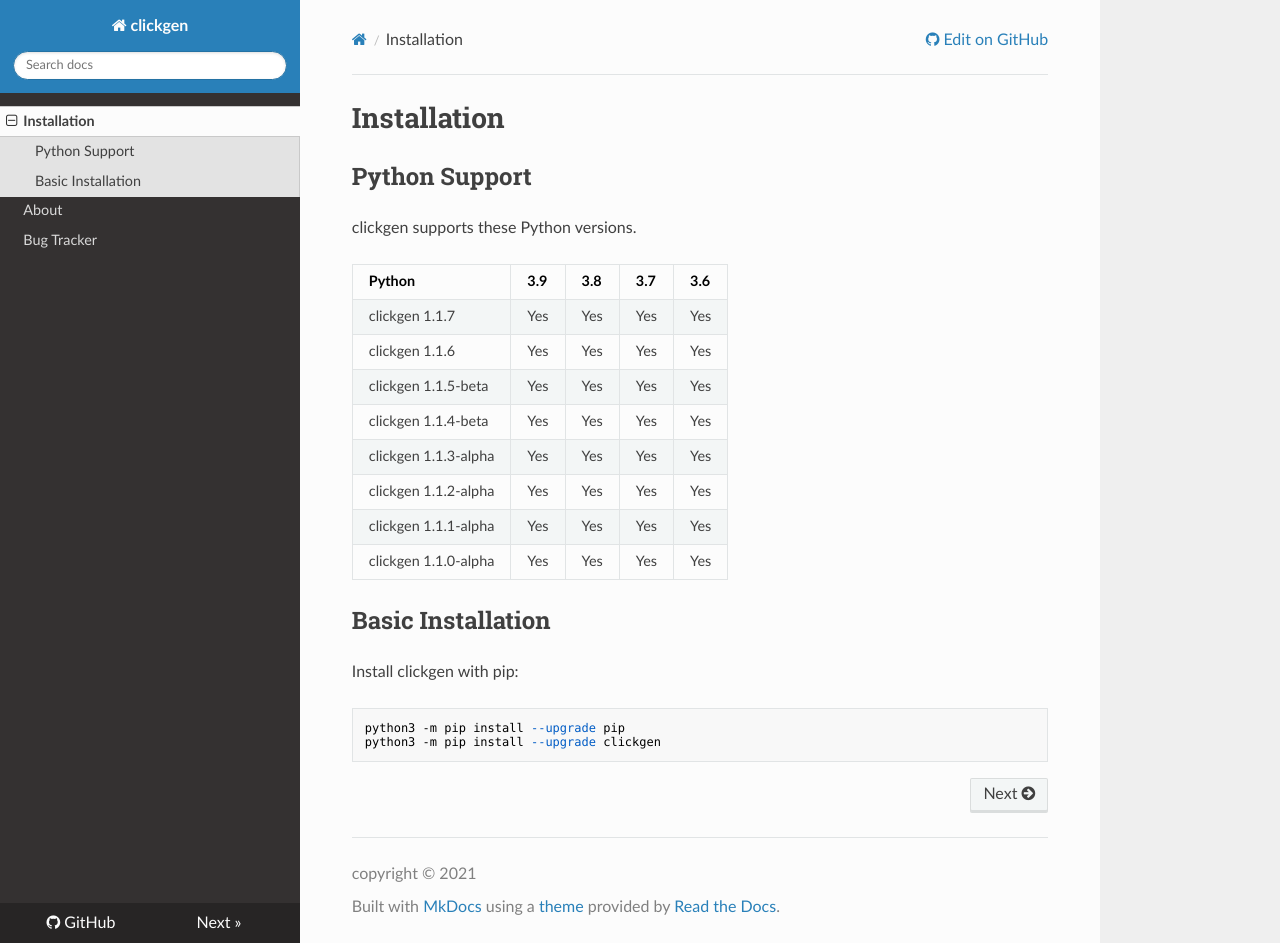
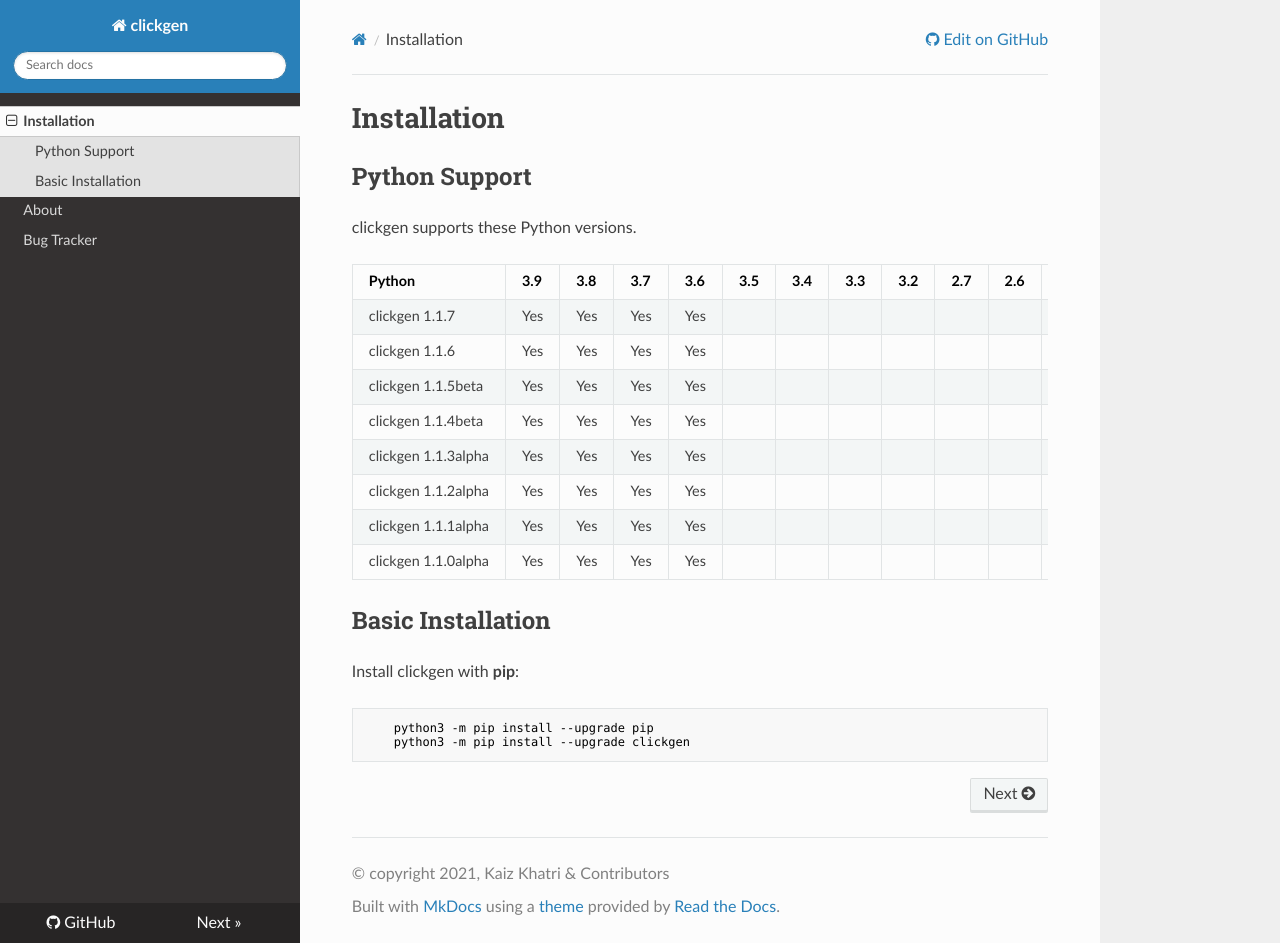
Before and after one commit to ful1e5/clickgen, an MkDocs documentation site: the page built from docs/installation.md, in a window 1280 px wide and 943 px high. Built offline with MkDocs 1.6.1, drawn with Linux system fonts in a browser that asks for light colours; nearby versions of some CDN libraries.

Commit message:
😅 Typo

````diff
--- a/docs/installation.md
+++ b/docs/installation.md
@@ -4,22 +4,22 @@
 
 clickgen supports these Python versions.
 
-| **Python**           | **3.9** | **3.8** | **3.7** | **3.6** |
-| -------------------- | ------- | ------- | ------- | ------- |
-| clickgen 1.1.7       | Yes     | Yes     | Yes     | Yes     |
-| clickgen 1.1.6       | Yes     | Yes     | Yes     | Yes     |
-| clickgen 1.1.5-beta  | Yes     | Yes     | Yes     | Yes     |
-| clickgen 1.1.4-beta  | Yes     | Yes     | Yes     | Yes     |
-| clickgen 1.1.3-alpha | Yes     | Yes     | Yes     | Yes     |
-| clickgen 1.1.2-alpha | Yes     | Yes     | Yes     | Yes     |
-| clickgen 1.1.1-alpha | Yes     | Yes     | Yes     | Yes     |
-| clickgen 1.1.0-alpha | Yes     | Yes     | Yes     | Yes     |
+| **Python**          | **3.9** | **3.8** | **3.7** | **3.6** | **3.5** | **3.4** | **3.3** | **3.2** | **2.7** | **2.6** | **2.5** | **2.4** |
+| ------------------- | ------- | ------- | ------- | ------- | ------- | ------- | ------- | ------- | ------- | ------- | ------- | ------- |
+| clickgen 1.1.7      | Yes     | Yes     | Yes     | Yes     |         |         |         |         |         |         |         |         |
+| clickgen 1.1.6      | Yes     | Yes     | Yes     | Yes     |         |         |         |         |         |         |         |         |
+| clickgen 1.1.5beta  | Yes     | Yes     | Yes     | Yes     |         |         |         |         |         |         |         |         |
+| clickgen 1.1.4beta  | Yes     | Yes     | Yes     | Yes     |         |         |         |         |         |         |         |         |
+| clickgen 1.1.3alpha | Yes     | Yes     | Yes     | Yes     |         |         |         |         |         |         |         |         |
+| clickgen 1.1.2alpha | Yes     | Yes     | Yes     | Yes     |         |         |         |         |         |         |         |         |
+| clickgen 1.1.1alpha | Yes     | Yes     | Yes     | Yes     |         |         |         |         |         |         |         |         |
+| clickgen 1.1.0alpha | Yes     | Yes     | Yes     | Yes     |         |         |         |         |         |         |         |         |
 
 ## Basic Installation
 
-Install clickgen with pip:
+Install clickgen with **pip**:
 
+```command
+    python3 -m pip install --upgrade pip
+    python3 -m pip install --upgrade clickgen
 ```
-python3 -m pip install --upgrade pip
-python3 -m pip install --upgrade clickgen
-```
--- a/mkdocs.yml
+++ b/mkdocs.yml
@@ -2,7 +2,7 @@
 theme: readthedocs
 repo_url: https://github.com/ful1e5/clickgen
 site_author: Kaiz Khatri
-copyright: copyright © 2021
+copyright: © copyright  2021, Kaiz Khatri & Contributors
 site_description: X11 & Windows cursor building toolbox 🧰
 
 nav:
````
Also changed, not shown: docs/index.md (+2 -2 lines).
